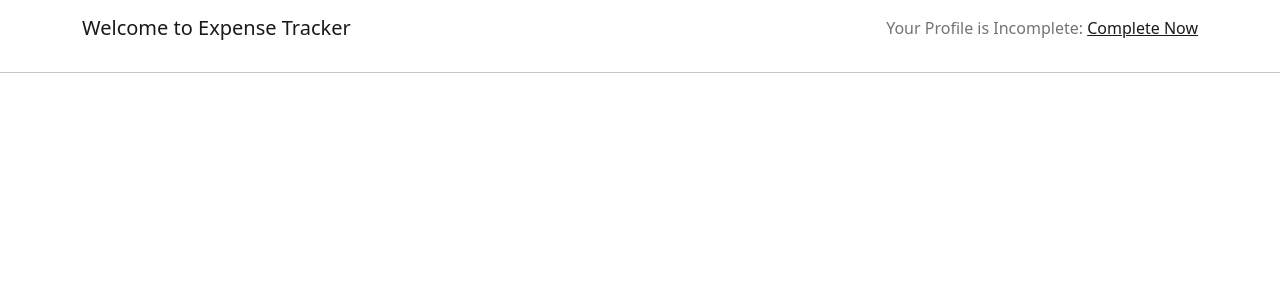
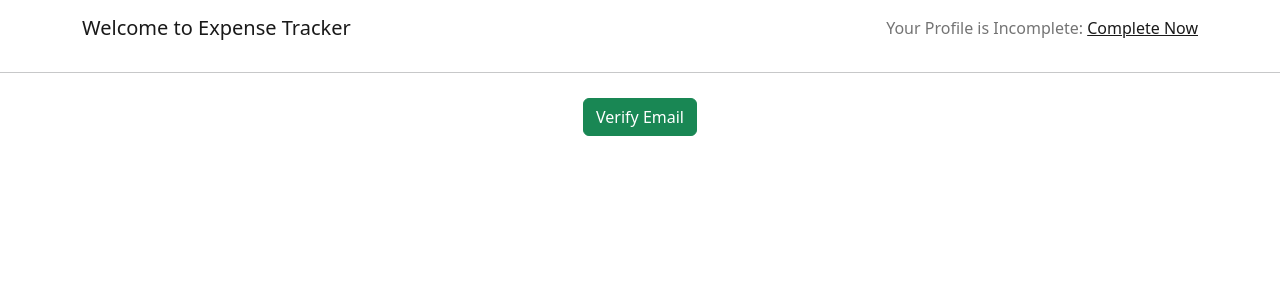
Before and after one commit to RadhaNinave/ExpenseTracker, a React (Create React App) app: page /welcome in a window 1280 px wide. Shown: the top 300 px of the page. Built offline with nearby package versions, Linux system fonts and the light colour scheme.

Commit message:
verifyEmail

```diff
--- a/src/Component/UI/Welcome.js
+++ b/src/Component/UI/Welcome.js
@@ -1,9 +1,39 @@
 import { Fragment } from "react"
-import { Navbar, Container } from "react-bootstrap";
+import { Navbar, Container,Button } from "react-bootstrap";
 import { Link, NavLink } from "react-router-dom";
 import './Welcome.css';
 
 const Welcome = () =>{
+      const verifyEmail = async(e) =>{
+        e.preventDefault();
+        try{
+        const res = await fetch("https://identitytoolkit.googleapis.com/v1/accounts:sendOobCode?key=AIzaSyAXiOYJr-9lsF_yoZxTgE3AByKyl3bGlqw",{
+          method:"POST",
+          body:JSON.stringify({
+            idToken:JSON.parse(localStorage.getItem("idToken")).idToken,
+            requestType:"VERIFY_EMAIL"
+          }),
+          headers :{
+            'Content-Type': 'application/json'
+          }
+        })
+        const data = await res.json();
+        console.log(data)
+        if(res.ok){
+          alert("Email verify successfully")
+        }
+
+        }
+        catch(e){
+        console.log("try again");
+        }
+      }
+
+
+
+
+
+
     return (
        <Fragment>
      <Navbar>
@@ -18,6 +48,9 @@ const Welcome = () =>{
       </Container>
     </Navbar>
         <hr />
+        <h1>
+          <Button variant="success" onClick={verifyEmail}>Verify Email</Button>
+        </h1>
        </Fragment>
     )
 }
```
